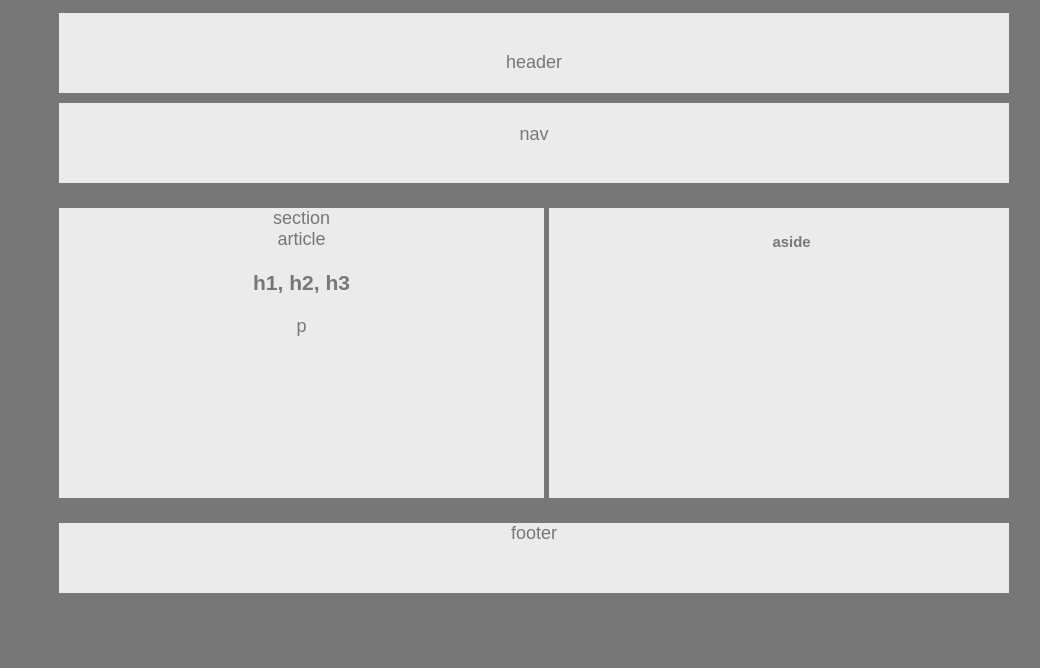
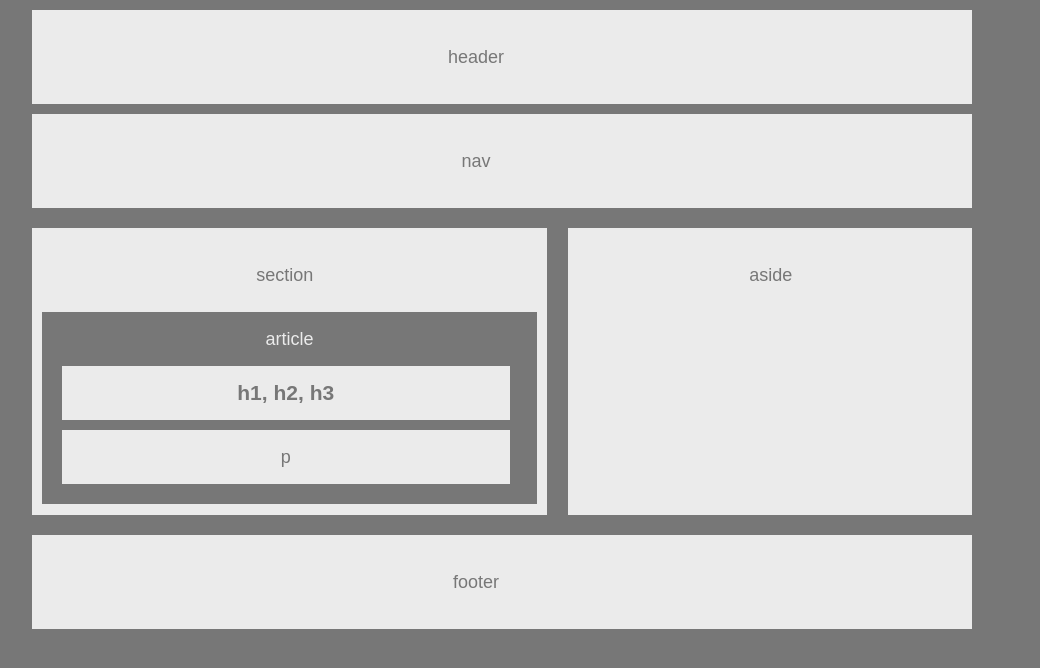
Before and after one commit to alitaweel7/HW-Wireframe, a plain HTML site: page index.html in a window 1280 px wide. Shown: the whole page, without its empty margins (138-1178 px from the left). Drawn offline with Linux system fonts and the light colour scheme.

Commit message:
Updated all files

```diff
--- a/index.html
+++ b/index.html
@@ -1,49 +1,44 @@
-<!DOCTYPE html>
-<html lang="en">
+<!doctype html>
+<html lang="en-us">
 
 <head>
-
-    <title>Document</title>
-    <link href="style.css" rel="stylesheet" type="text/css">
-
+    <meta charset="UTF-8">
+    <title>HomeWork Unit 1</title>
+    <link rel="stylesheet" type="text/css" href="style.css">
 </head>
-
 
 <body>
 
-    <div class="common" id="header1">
-        <br>
+    <header>
         <p>header</p>
-    </div>
+    </header>
 
-    <div class="common" id="nav">
-        <br>
-        nav
-    </div>
+    <nav>
+        <p>nav</p>
+    </nav>
 
-    <div class="common" id="section">
-        section
-        <br>
+    <section>
+        <heading>
+            <p>section</p>
+        </heading>
+        <article>
+            <heading>article</heading>
+            <h1>h1, h2, h3</h1>
+            <p>p</p>
+        </article>
+    </section>
 
-        <div clas s="section1" id="article1">
-            article
-            <section1>
-                <h3>h1, h2, h3</h3>
-            </section1>
-            <section2>p</section2>
-        </div>
+    <aside>
+        <heading>
+            <p>aside</p>
+        </heading>
+    </aside>
 
-    </div>
+    <div class="clear"></div>
 
-    <div class="common" id="aside">
-
-        <h5>aside</h5>
-
-    </div>
-
-    <div class="common" id="footer"> footer
-
-    </div>
+    <footer>
+        <p>footer</p>
+    </footer>
 
 </body>
 
--- a/style.css
+++ b/style.css
@@ -1,65 +1,57 @@
-* {
-    box-sizing: border-box;
+body {
+   width: 960px;
+   margin: auto;
+   font-family: Arial, "Helvetica Neue", Helvetica, sans-serif;
+   font-size: 18px;
+   line-height: 34px;
+   color: #777777;
+   background: #777777;
  }
 
-    body {
-
-     font-family: Arial, Helvetica Neue, Helvetica, sans-serif;
-     color: #777;
-     background: #777;
-     margin-left: 15%;
-     width: 960px;
-     font-size: 18px;
-
-    }
-
- .common {
-
-    background: #ebebeb;
-    text-align: center;
-    border: 5px solid #777;
+ header,
+ nav,
+ section,
+ aside,
+ footer {
+   display: block;
+   padding: 10px;
+   margin: 10px;
+   text-align: center;
+   background: #ebebeb;
  }
 
- #header1 {
-
-     height: 90px;
-
+ section {
+   display: block;
+   float: left;
+   width: 495px;
+   height: 267px;
+   overflow: hidden;
  }
 
- #nav {
-
-    height: 90px;
-    margin-bottom: 15px;
- }
- #section {
-
-   float: left;
-   width: 495px;
-   height: 300px;
-   margin-right: 25px;
-
- .article {
-
-    display: inline;
-    border-color: #777;
-    color: #ebebeb;
+ aside {
+   display: block;
+   float: right;
+   width: 40%;
+   height: 267px;
+   overflow: hidden;
  }
 
-}
-
-
- #aside {
-
-   height:300px;
-   margin-left: 30px;
-   border-left-width: 30px;
-
+ article {
+   padding: 10px;
+   color: #ebebeb;
+   background: #777777;
  }
 
- #footer {
+ .clear {
+   clear: both;
+ }
 
-    margin-top: 15px;
-    float: none;
-    height: 80px;
-
+ h1,
+ p {
+   width: 90%;
+   padding: 10px;
+   margin: 10px;
+   color: #777777;
+   text-align: center;
+   background: #ebebeb;
  }
```
Also changed, not shown: 2 other files.
